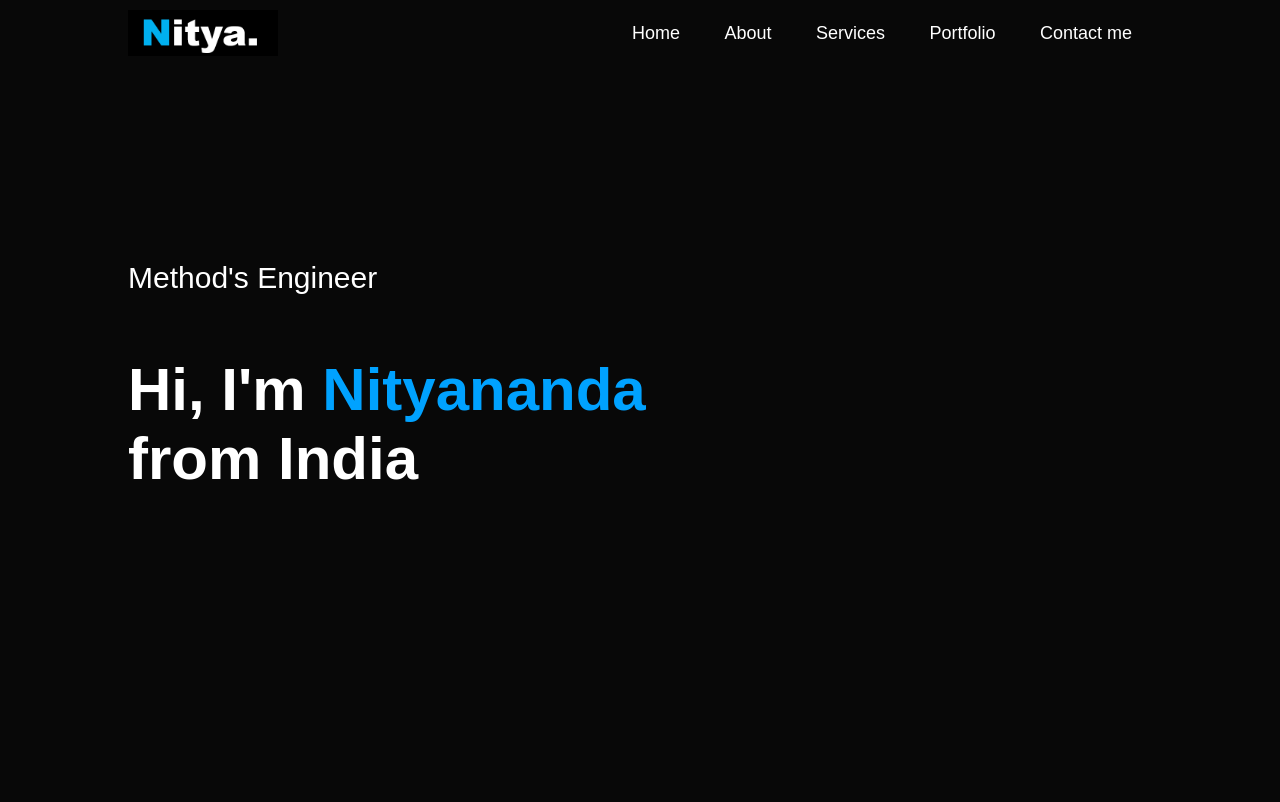
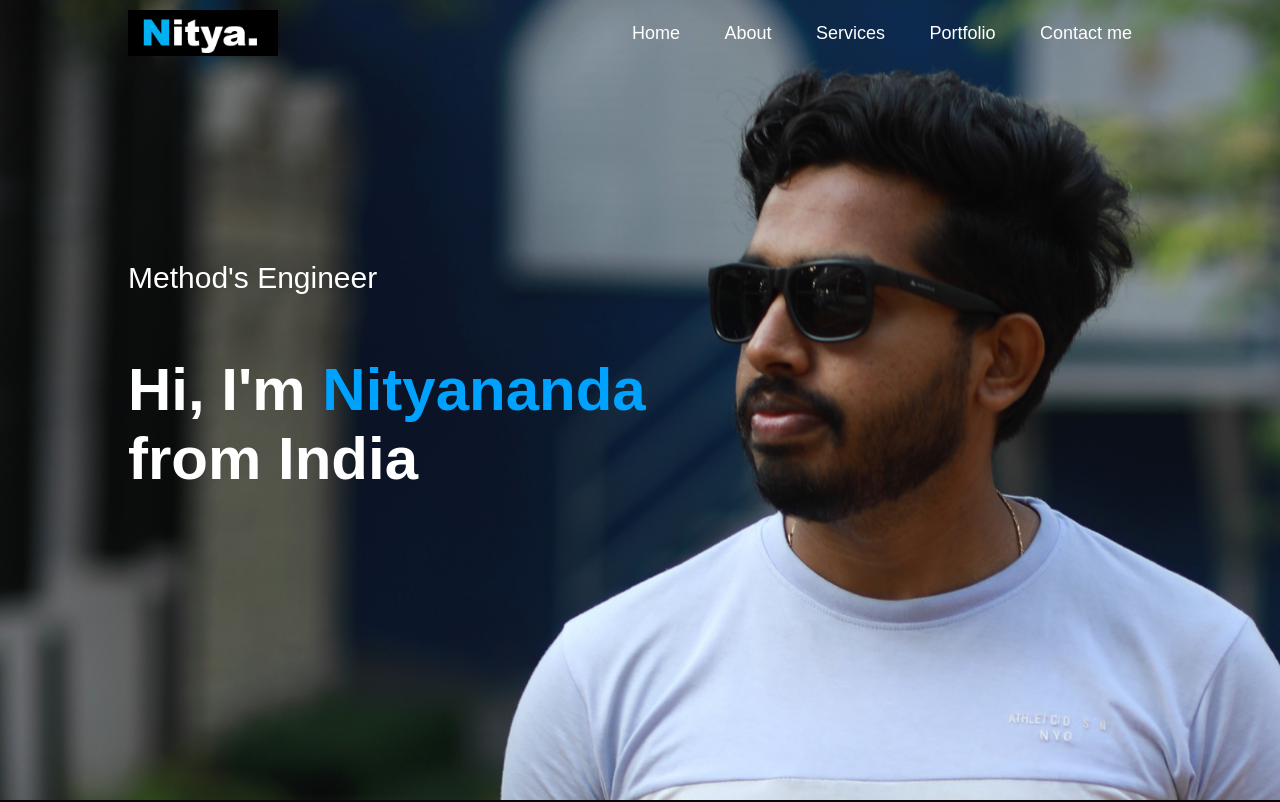
Before and after one commit to NityanandRH/Nitya-bio-2024, a plain HTML site: page index.html in a window 1280 px wide. Shown: the top 802 px of the page. Drawn offline with Linux system fonts and the light colour scheme.

Commit message:
Update style.css

```diff
--- a/style.css
+++ b/style.css
@@ -18,7 +18,7 @@ body{
 #header{
     width: 100%;
     height: 100vh;
-    background-image: url(images/Back_img.JPG);
+    background-image: url(Back_img.JPG);
     background-size: cover;
     background-position: center;
 }
```
